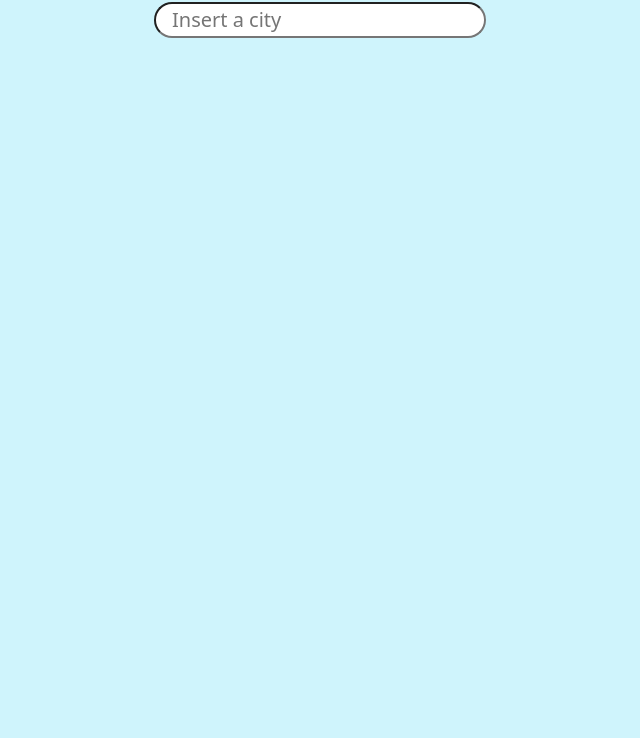
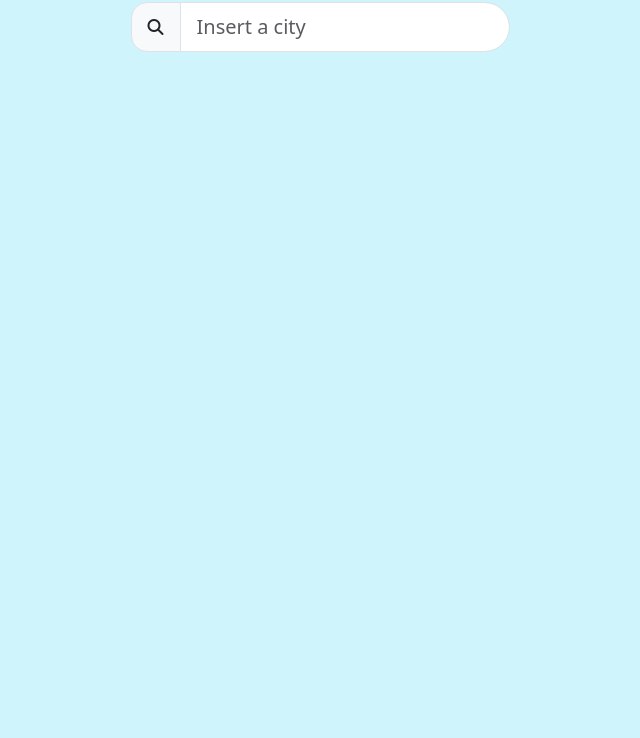
Before and after one commit to teo-nt/weather-app, a plain HTML site: page index.html in a window 1280 px wide. Shown: the part 62-800 px from the top of the page, without its empty margins (320-960 px from the left). Drawn offline with nearby package versions, Linux system fonts and the light colour scheme.

Commit message:
Change form appearance

```diff
--- a/index.html
+++ b/index.html
@@ -5,20 +5,22 @@
     <meta name="viewport" content="width=device-width, initial-scale=1.0">
     <link rel="icon" href="./img/weather-forecast.png">
     <link href="https://cdn.jsdelivr.net/npm/bootstrap@5.3.2/dist/css/bootstrap.min.css" rel="stylesheet" integrity="sha384-T3c6CoIi6uLrA9TneNEoa7RxnatzjcDSCmG1MXxSR1GAsXEV/Dwwykc2MPK8M2HN" crossorigin="anonymous">
+    <link rel="stylesheet" href="https://cdnjs.cloudflare.com/ajax/libs/font-awesome/6.5.1/css/all.min.css" integrity="sha512-DTOQO9RWCH3ppGqcWaEA1BIZOC6xxalwEsw9c2QQeAIftl+Vegovlnee1c9QX4TctnWMn13TZye+giMm8e2LwA==" crossorigin="anonymous" referrerpolicy="no-referrer" />
     <title>Weather Forecast</title>
 </head>
 <body class="bg-info-subtle">
     <div class="container min-vh-100 d-flex flex-column align-items-center">
         <h1 class="mb-3 text-center">Weather Forecast</h1>
-        <div class="d-flex justify-content-center align-items-center">
-            <form>
-                <input id="inputCity" type="text" class="rounded-pill px-3 fs-5 align-middle" placeholder="Insert a city">
-                <img id="loading" src="./img/waiting.gif" class="d-none align-middle" alt="loading gif">
-            </form>
-        </div>
+        <form>
+            <div class="input-group ">
+                <i class="fa-solid fa-magnifying-glass input-group-text p-3 rounded-start-4"></i>
+                <input id="inputCity" type="text" class="px-3 fs-5 align-middle rounded-end-pill form-control" placeholder="Insert a city" aria-label="Insert a city">
+                <img id="loading" src="./img/waiting.gif" class="h-50 d-none align-self-center ms-3" alt="loading gif">
+            </div>
+        </form>
     </div>
 
-    <div id="weather" class="mt-3 p-2 d-none text-center col-6 col-sm-5 col-md-4 col-lg-3 col-xl-2 bg-warning-subtle border border-danger-subtle rounded-3 mx-auto shadow">
+    <div id="weather" class="mt-3 p-2 d-none text-center col-7 col-sm-6 col-md-5 col-lg-4 col-xl-3 bg-warning-subtle border border-danger-subtle rounded-3 mx-auto shadow">
         <p class="h3">Current Weather</p>
         <img id="weather-icon" src="" alt="weather status">
         <span id="location"><strong></strong></span>
```
